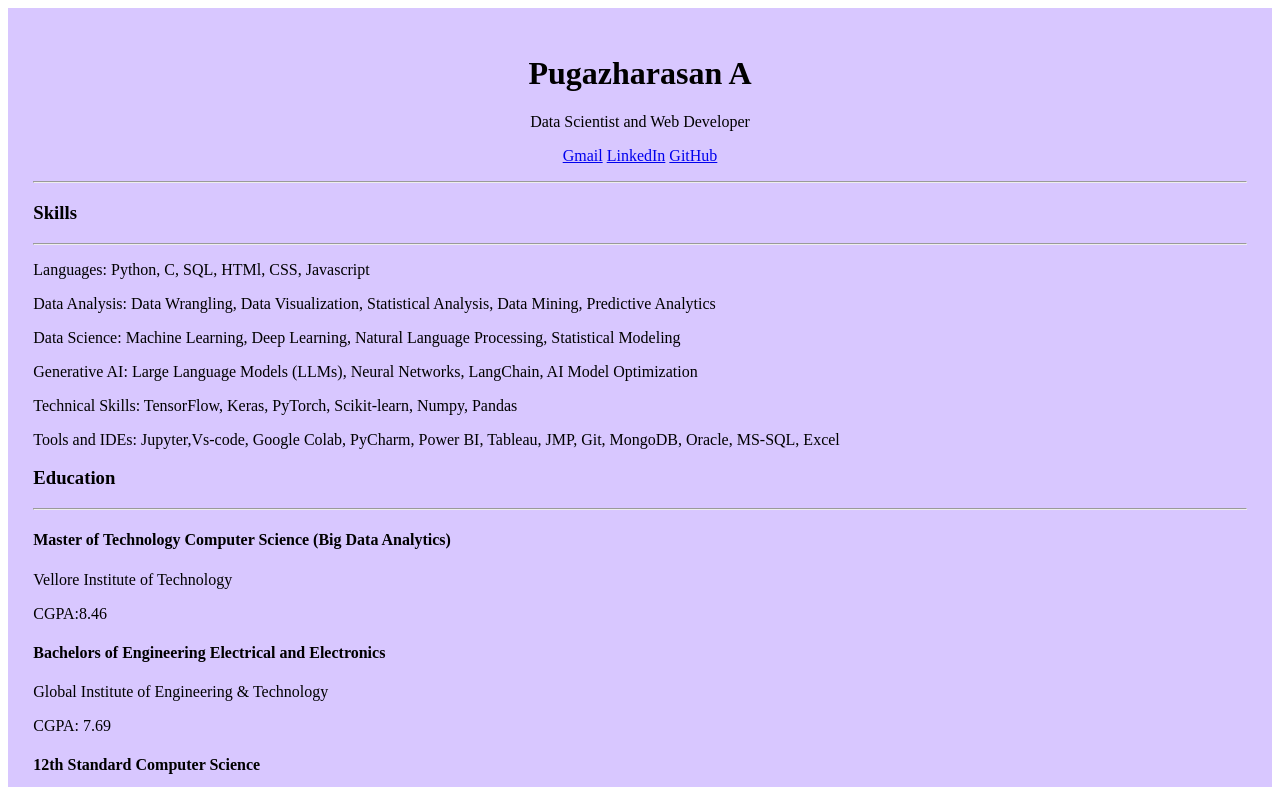
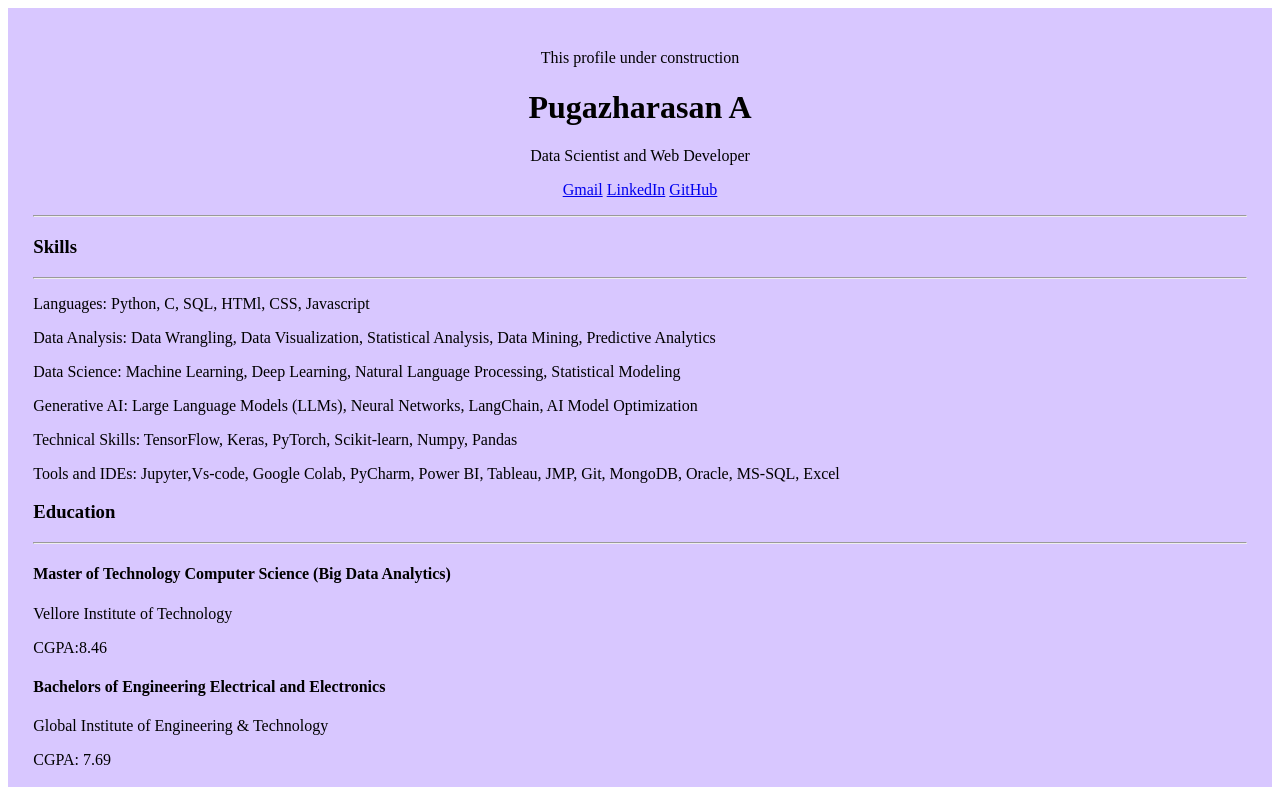
Before and after one commit to pugazharasan007/Pugazharasan, a plain HTML site: page index.html in a window 1280 px wide. Shown: the top 787 px of the page. Drawn offline with Linux system fonts and the light colour scheme.

Commit message:
Update index.html

```diff
--- a/index.html
+++ b/index.html
@@ -8,6 +8,7 @@
 <body>
     <div class="inner_template">
         <div class="main">
+            <p>This profile under construction</p>
             <h1>Pugazharasan A</h1>
             <p>Data Scientist and Web Developer</p>
             <p><a href="pugazharasan312@gmail.com">Gmail</a> <a href="https://www.linkedin.com/in/pugazharasan312/">LinkedIn</a> <a href="https://github.com/pugazharasan007">GitHub</a></p>
```
